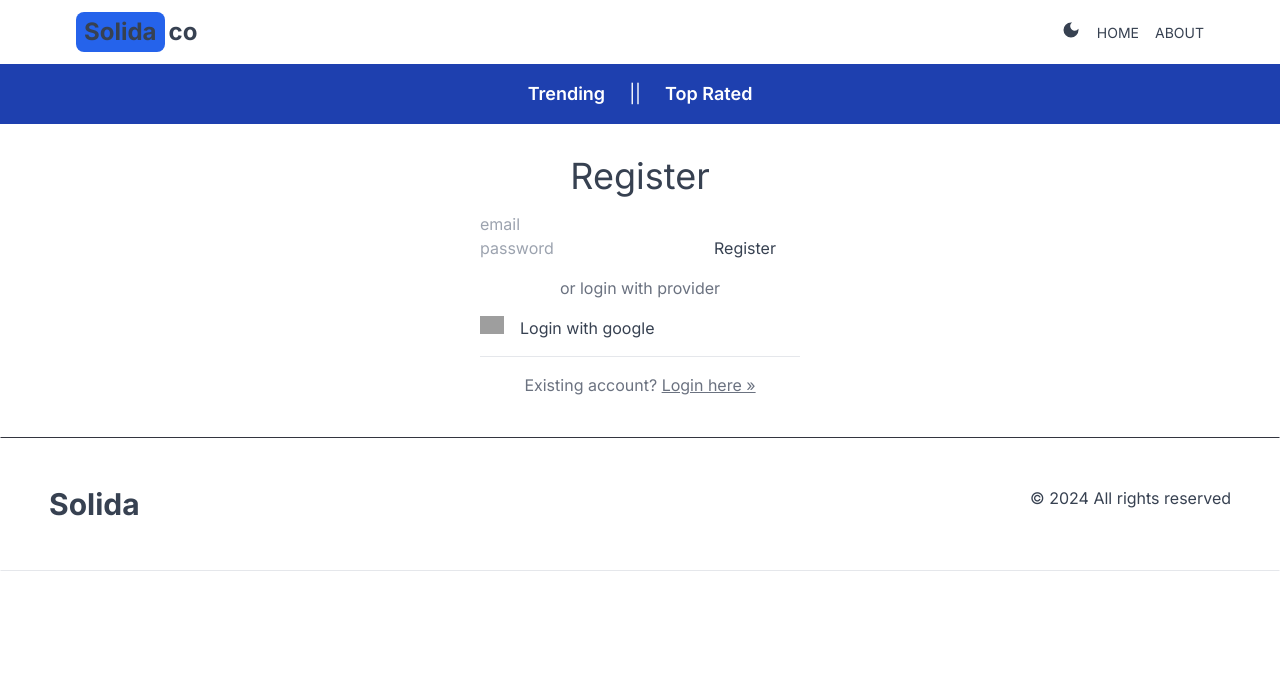
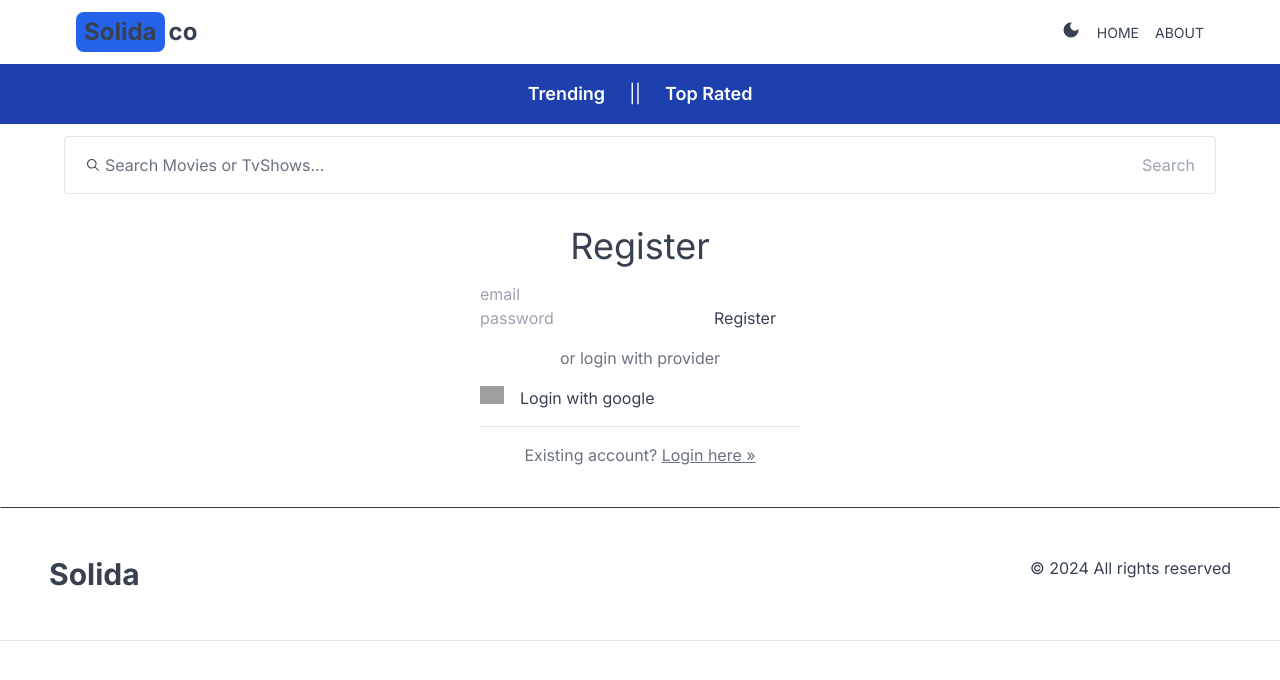
Before and after one commit to semandaPatricia/Movie-app-nextjs, a Next.js app: page /register in a window 1280 px wide. Shown: the top 680 px of the page. Built offline with nearby package versions, Linux system fonts and the light colour scheme; grey boxes are pictures that could not be loaded.

Commit message:
add searchbox and searchpage

```diff
--- a/src/app/layout.js
+++ b/src/app/layout.js
@@ -4,6 +4,7 @@
 import Header from "@/components/Header"
 import Navbar from "@/components/Navbar"
 import Footer from "@/components/Footer";
+import SearchPlace from "@/components/SearchPlace";
 
 const inter = Inter({ subsets: ["latin"] });
 
@@ -19,6 +20,7 @@
       <Providers>
       <Header />
       <Navbar />
+      <SearchPlace />
         {children}
         <Footer/>
         </Providers>
--- a/src/app/search/[searchTerm]/Page.jsx
+++ b/src/app/search/[searchTerm]/Page.jsx
@@ -1,9 +1,18 @@
-import React from 'react'
+import Results from '@/components/Results';
 
-const Search = () => {
+export default async function SearchPage({ params }) {
+  const seachTerm = params.searchTerm;
+  const res = await fetch(
+    `https://api.themoviedb.org/3/search/movie?api_key=${process.env.API_KEY}&query=${seachTerm}&language=en-US&page=1&include_adult=false`
+  );
+  const data = await res.json();
+  const results = data.results;
   return (
-    <div>Search pageee</div>
-  )
+    <div>
+      {results &&
+        results.length ===
+        <h1 className='text-center pt-6'>No results found</h1>}
+      {results && <Results results={results} />}
+    </div>
+  );
 }
-
-export default Search
--- /dev/null
+++ b/src/components/SearchPlace.jsx
@@ -0,0 +1,39 @@
+'use client';
+
+import { useState } from 'react';
+import { useRouter } from 'next/navigation';
+import { IoIosSearch } from "react-icons/io";
+
+export default function SearchPlace() {
+  const [search, setSearch] = useState('');
+  const router = useRouter();
+  const handleSubmit = (e) => {
+    e.preventDefault();
+    router.push(`/search/${search}`);
+  };
+  return (
+    <form
+      className=' border rounded  mt-3 flex justify-between px-5 max-w-6xl mx-auto'
+      onSubmit={handleSubmit}
+    >
+        <div className='flex items-center gap-1'>
+        <IoIosSearch />
+      <input
+        type='text'
+        placeholder='Search Movies or TvShows...'
+        className='w-full h-14  rounded-md placeholder-gray-500 outline-none bg-transparent flex-1'
+        value={search}
+        onChange={(e) => setSearch(e.target.value)}
+
+      />
+        </div>
+
+      <button
+        className='text-blue-400 disabled:text-gray-400'
+        disabled={search === ''}
+      >
+        Search
+      </button>
+    </form>
+  );
+}
```
